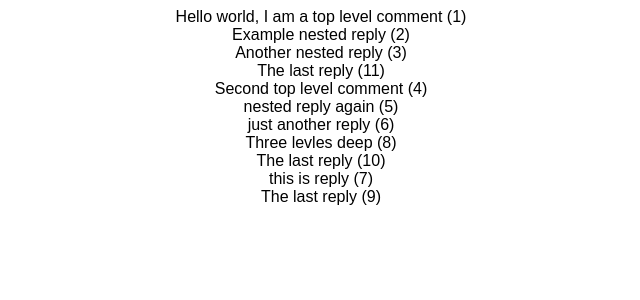
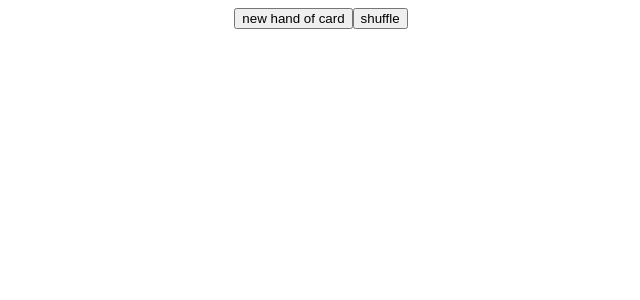
Before and after one commit to Crystak1831/ReactDemo, a React (Create React App) app: page / in a window 1280 px wide. Shown: the top 300 px of the page, without its empty margins (319-959 px from the left). Built offline with nearby package versions, Linux system fonts and the light colour scheme.

Commit message:
complete Card

```diff
--- a/src/App.js
+++ b/src/App.js
@@ -19,9 +19,9 @@ export default function App() {
       {/* <AutoComplete /> */}
       {/* <BlinkWrapper /> */}
       {/* <Timer /> */}
-      {/* <Card/> */}
+      <Card />
 
-      <CommentTree />
+      {/* <CommentTree /> */}
     </div>
   );
 }
--- a/src/Card/Card.js
+++ b/src/Card/Card.js
@@ -32,10 +32,6 @@ export default function Card() {
     setCombo(array);
   }, []);
 
-  const shuffleHandle = () => {
-    setCurrent([]);
-  };
-
   const getNewCard = () => {
     let array = combo;
     // console.log(array)
@@ -46,6 +42,17 @@ export default function Card() {
       array.splice(index, 1);
     }
     setCurrent(currentCard);
+    setCombo(array);
+  };
+
+  const shuffleHandle = () => {
+    let array = [];
+    for (let i = 0; i < ranks.length; i++) {
+      for (let j = 0; j < suits.length; j++) {
+        array.push(ranks[i] + suits[j]);
+      }
+    }
+    setCurrent([]);
     setCombo(array);
   };
 
```
